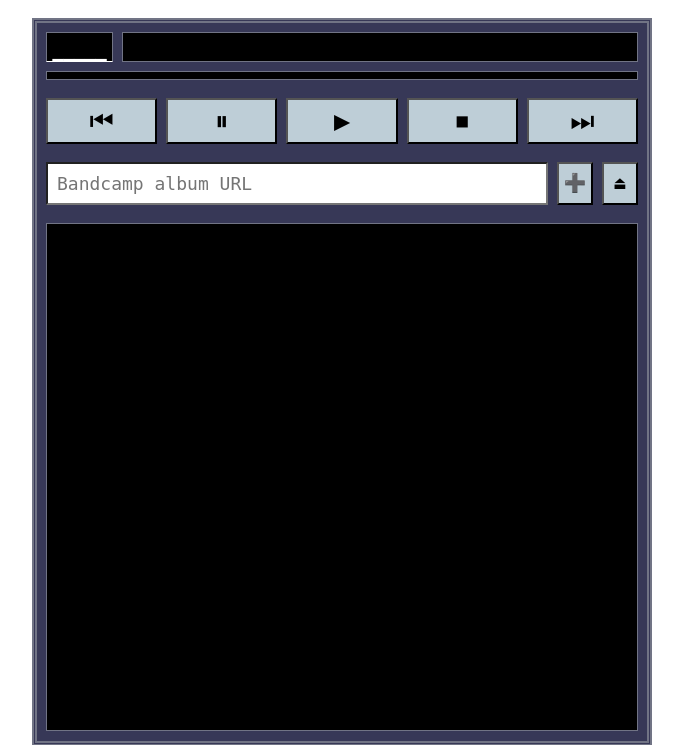
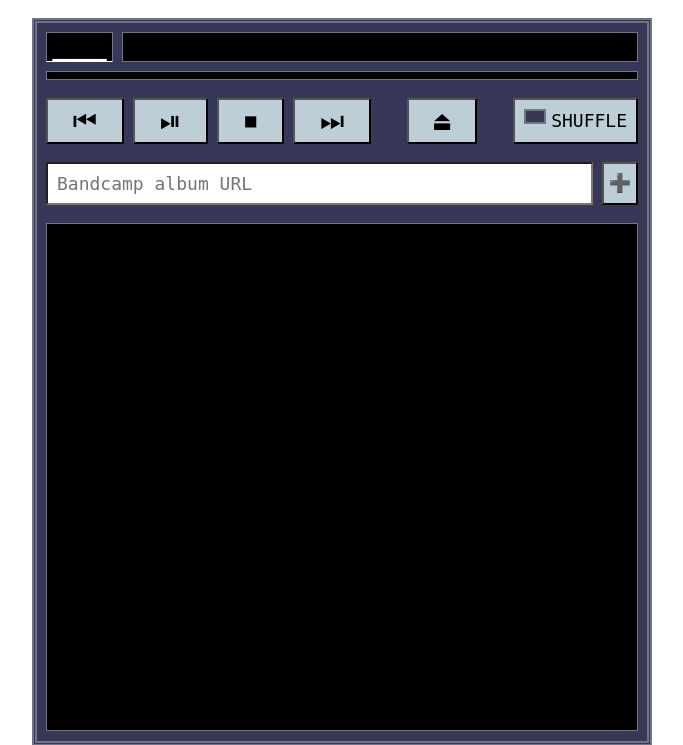
Before and after one commit to torunar/bc-player, a PHP site: page / in a window 1280 px wide. Shown: the top 745 px of the page, without its empty margins (298-981 px from the left). Run offline with PHP 8.4, Linux system fonts and the light colour scheme.

Commit message:
Add shuffle

```diff
--- a/app.css
+++ b/app.css
@@ -120,9 +120,35 @@ button:disabled {
     margin-bottom: 1em;
 }
 
-.player__controls button {
-    flex: 20%;
+.player__controls__icon-button {
     font-size: 150%;
+    flex-grow: 1;
+}
+
+.player__controls__icon-button--clear {
+    margin: 0 1em;
+}
+
+.player__controls__toggle-shuffle {
+    padding: 0 0.5em 0 2em;
+    position: relative;
+    text-transform: uppercase;
+}
+
+.player__controls__toggle-shuffle:before {
+    display: block;
+    width: 1em;
+    height: 0.6em;
+    top: 0.5em;
+    left: 0.5em;
+    content: '';
+    border: 2px solid var(--borderColor);
+    background: var(--playerBgColor);
+    position: absolute;
+}
+
+.player__controls__toggle-shuffle--active:before {
+    background: var(--controlColor);
 }
 
 .playlist {
--- a/app.js
+++ b/app.js
@@ -1,6 +1,8 @@
 let currentTrackId = null;
 let playlist = [];
-let isTrackInfoScrollPositionResetScheduled = false;
+let playedTrackIds = [];
+let isPlaying = false;
+let isShuffled = false;
 
 function playNextTrack(isAutoPlay = false) {
     if (!currentTrackId) {
@@ -8,10 +10,14 @@ function playNextTrack(isAutoPlay = false) {
     }
 
     let nextTrackId = null;
+    if (isShuffled) {
+        nextTrackId = getRandomTrackId();
+    } else {
         for (let i = 0; i < playlist.length - 1; i++) {
             if (playlist[i].id === currentTrackId) {
                 nextTrackId = playlist[i + 1].id;
                 break;
+            }
         }
     }
 
@@ -23,16 +29,28 @@ function playNextTrack(isAutoPlay = false) {
     isAutoPlay && pauseTrack();
 }
 
+function getRandomTrackId() {
+    const candidates = playlist
+        .map(track => track.id)
+        .filter(id => !playedTrackIds.includes(id) && id !== currentTrackId);
+
+    return candidates[Math.floor(Math.random() * candidates.length)] ?? null;
+}
+
 function playPreviousTrack() {
     if (!currentTrackId) {
         return;
     }
 
     let previousTrackId = null;
+    if (isShuffled) {
+        previousTrackId = getRandomTrackId();
+    } else {
         for (let i = 1; i < playlist.length; i++) {
             if (playlist[i].id === currentTrackId) {
                 previousTrackId = playlist[i - 1].id;
                 break;
+            }
         }
     }
 
@@ -57,6 +75,12 @@ function playTrack(trackId = null) {
     unpauseTrack();
 }
 
+function togglePlayPause() {
+    isPlaying
+        ? pauseTrack()
+        : unpauseTrack();
+}
+
 function setCurrentTrack(trackId = null) {
     currentTrackId = trackId;
     sessionStorage.setItem('currentTrackId', currentTrackId);
@@ -67,6 +91,8 @@ function setCurrentTrack(trackId = null) {
     const playlistItem = getTrack(trackId);
     setActivePlaylistItem(trackId);
     setPlayingTrackInformation(playlistItem.artist, playlistItem.title, playlistItem.duration, playlistItem.src);
+
+    playedTrackIds.push(trackId);
 }
 
 function setActivePlaylistItem(trackId) {
@@ -88,6 +114,7 @@ function stopPlaylist() {
         return;
     }
 
+    playedTrackIds = [];
     setCurrentTrack(playlist[0].id);
     stopMusic();
 }
@@ -101,6 +128,8 @@ function pauseTrack() {
 
     document.querySelector('.player').className = document.querySelector('.player').className.replace(/\s*player--paused/, '');
     document.querySelector('.player').className = `${document.querySelector('.player').className} player--paused`;
+
+    isPlaying = false;
 }
 
 function unpauseTrack() {
@@ -111,6 +140,8 @@ function unpauseTrack() {
     document.getElementById(`audio`).play();
 
     document.querySelector('.player').className = document.querySelector('.player').className.replace(/\s*player--paused/, '');
+
+    isPlaying = true;
 }
 
 function updateTrackProgress(trackId = null) {
@@ -209,6 +240,7 @@ function clearPlaylist() {
     stopMusic();
     setCurrentTrack(null);
     setPlaylist([]);
+    playedTrackIds = [];
 
     document.querySelector('.playlist').innerHTML = '';
     setPlayingTrackInformation('', '', 1);
@@ -239,6 +271,16 @@ function getTrack(trackId)
     return null;
 }
 
+function toggleShuffle()
+{
+    isShuffled = !isShuffled;
+
+    const shuffleButton = document.querySelector('.player__controls__toggle-shuffle');
+    isShuffled
+        ? shuffleButton.className = `${shuffleButton.className} player__controls__toggle-shuffle--active`
+        : shuffleButton.className = shuffleButton.className.replace(/\s*player__controls__toggle-shuffle--active/, '');
+}
+
 function setup(playlist, currentTrackId) {
     navigator.mediaSession.setActionHandler('play', unpauseTrack);
     navigator.mediaSession.setActionHandler('pause', pauseTrack);
--- a/index.html
+++ b/index.html
@@ -29,17 +29,17 @@
         </div>
         <progress class="player__progress" max="1" value="0"></progress>
         <div class="player__controls">
-            <button onclick="playPreviousTrack()">⏮</button>
-            <button onclick="pauseTrack()">⏸</button>
-            <button onclick="unpauseTrack()">▶</button>
-            <button onclick="stopPlaylist()">⏹</button>
-            <button onclick="playNextTrack()">⏭</button>
+            <button class="player__controls__icon-button" onclick="playPreviousTrack()">⏮</button>
+            <button class="player__controls__icon-button" onclick="togglePlayPause()">⏯</button>
+            <button class="player__controls__icon-button" onclick="stopPlaylist()">⏹</button>
+            <button class="player__controls__icon-button" onclick="playNextTrack()">⏭</button>
+            <button class="player__controls__icon-button player__controls__icon-button--clear" onclick="clearPlaylist()" title="Clear">⏏</button>
+            <button class="player__controls__toggle-shuffle" onclick="toggleShuffle()">shuffle</button>
         </div>
     </div>
     <div class="playlist-controls">
         <input class="playlist-controls__album-url" type="url" required value="" placeholder="Bandcamp album URL">
         <button class="playlist-controls__add" onclick="enqueueAlbum()">➕</button>
-        <button class="playlist-controls__clear" onclick="clearPlaylist()" title="Clear">⏏</button>
     </div>
     <div class="playlist">
     </div>
```
Lines whose indentation alone changed are shown as unchanged.
